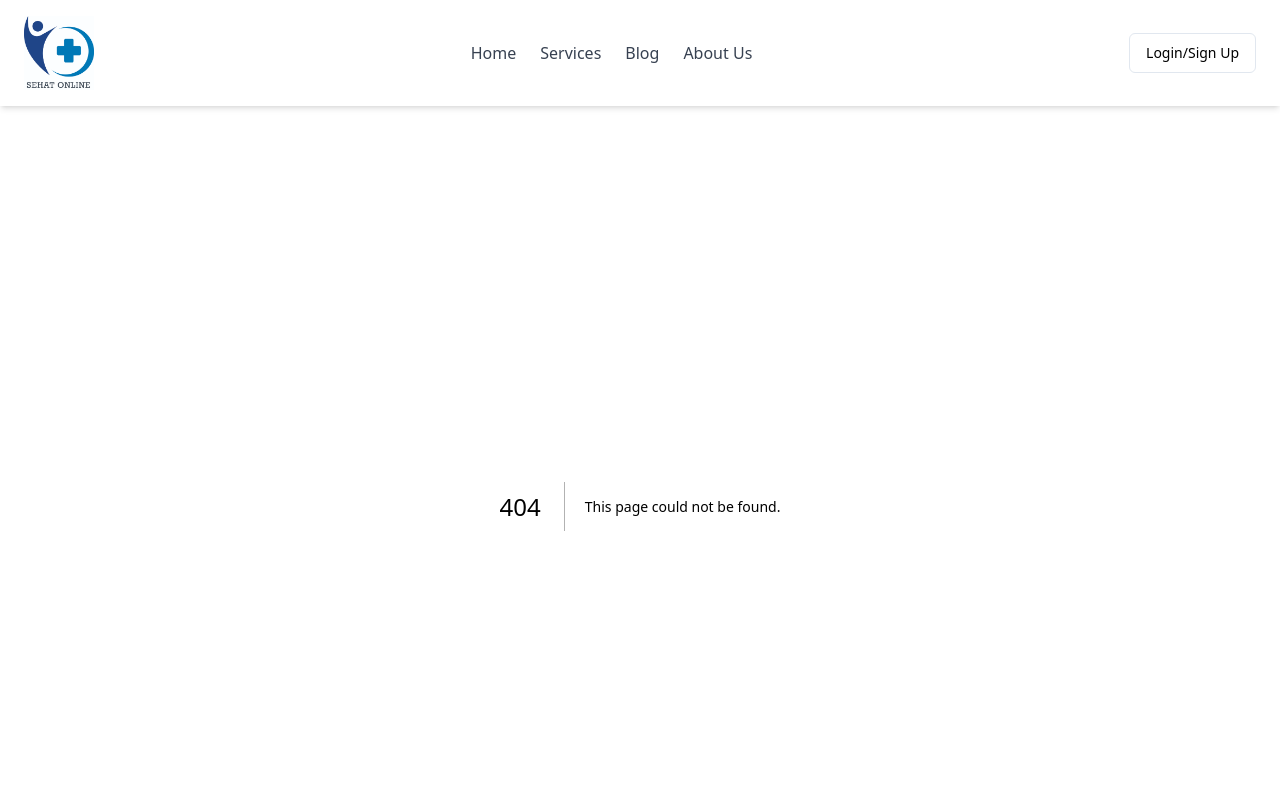
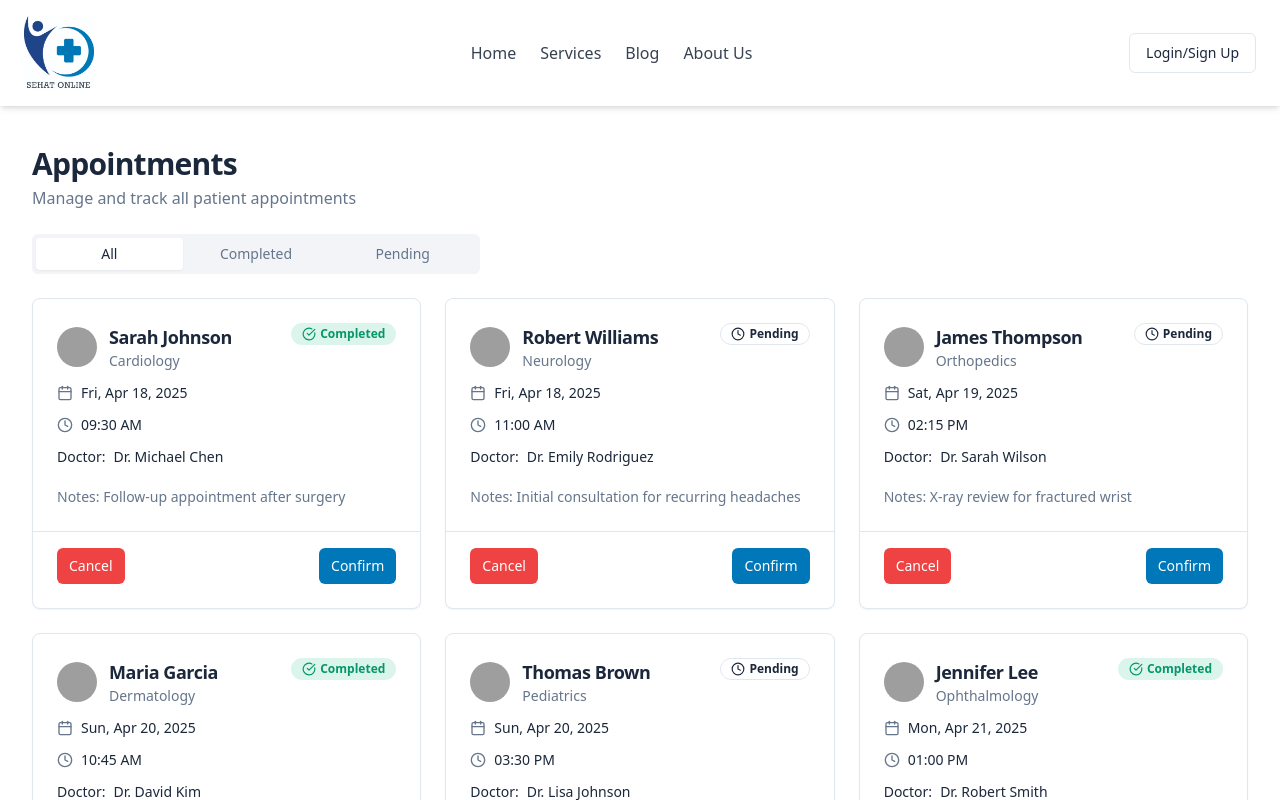
Before and after one commit to Fatima-Raees/SehatOnlineFrontend, a Next.js app: page /Doctor/appointments in a window 1280 px wide. Before the commit this address had no page. Shown: the top 800 px of the page. Built offline with nearby package versions, Linux system fonts and the light colour scheme; grey boxes are pictures that could not be loaded; a web font is replaced by a local one.

Commit message:
Added Appointments Page

```diff
--- a/package.json
+++ b/package.json
@@ -22,6 +22,7 @@
     "@radix-ui/react-label": "^2.1.2",
     "@radix-ui/react-select": "^2.1.6",
     "@radix-ui/react-slot": "^1.1.2",
+    "@radix-ui/react-tabs": "^1.1.5",
     "axios": "^1.8.4",
     "class-variance-authority": "^0.7.1",
     "clsx": "^2.1.1",
--- /dev/null
+++ b/src/app/Doctor/appointments/page.tsx
@@ -0,0 +1,208 @@
+"use client"
+
+import { useState } from "react"
+import { Calendar, Clock, CheckCircle, AlertCircle } from "lucide-react"
+import { Tabs, TabsContent, TabsList, TabsTrigger } from "@/components/ui/tabs"
+import { Card, CardContent, CardDescription, CardFooter, CardHeader, CardTitle } from "@/components/ui/card"
+import { Badge } from "@/components/ui/badge"
+import { Button } from "@/components/ui/button"
+import { Avatar, AvatarFallback, AvatarImage } from "@/components/ui/avatar"
+
+
+type Appointment = {
+  id: number
+  patientName: string
+  patientImage: string
+  date: string
+  time: string
+  doctor: string
+  department: string
+  status: "pending" | "completed" // you can also add "cancelled" if needed
+  notes: string
+}
+// Mock appointment data
+const appointments: Appointment[] = [
+  {
+    id: 1,
+    patientName: "Sarah Johnson",
+    patientImage: "/placeholder.svg?height=40&width=40",
+    date: "2025-04-18",
+    time: "09:30 AM",
+    doctor: "Dr. Michael Chen",
+    department: "Cardiology",
+    status: "completed",
+    notes: "Follow-up appointment after surgery",
+  },
+  {
+    id: 2,
+    patientName: "Robert Williams",
+    patientImage: "/placeholder.svg?height=40&width=40",
+    date: "2025-04-18",
+    time: "11:00 AM",
+    doctor: "Dr. Emily Rodriguez",
+    department: "Neurology",
+    status: "pending",
+    notes: "Initial consultation for recurring headaches",
+  },
+  {
+    id: 3,
+    patientName: "James Thompson",
+    patientImage: "/placeholder.svg?height=40&width=40",
+    date: "2025-04-19",
+    time: "02:15 PM",
+    doctor: "Dr. Sarah Wilson",
+    department: "Orthopedics",
+    status: "pending",
+    notes: "X-ray review for fractured wrist",
+  },
+  {
+    id: 4,
+    patientName: "Maria Garcia",
+    patientImage: "/placeholder.svg?height=40&width=40",
+    date: "2025-04-20",
+    time: "10:45 AM",
+    doctor: "Dr. David Kim",
+    department: "Dermatology",
+    status: "completed",
+    notes: "Skin condition follow-up",
+  },
+  {
+    id: 5,
+    patientName: "Thomas Brown",
+    patientImage: "/placeholder.svg?height=40&width=40",
+    date: "2025-04-20",
+    time: "03:30 PM",
+    doctor: "Dr. Lisa Johnson",
+    department: "Pediatrics",
+    status: "pending",
+    notes: "Annual checkup",
+  },
+  {
+    id: 6,
+    patientName: "Jennifer Lee",
+    patientImage: "/placeholder.svg?height=40&width=40",
+    date: "2025-04-21",
+    time: "01:00 PM",
+    doctor: "Dr. Robert Smith",
+    department: "Ophthalmology",
+    status: "completed",
+    notes: "Vision test and prescription update",
+  },
+]
+
+export default function AppointmentsPage() {
+  const [activeTab, setActiveTab] = useState("all")
+
+  // Filter appointments based on active tab
+  const filteredAppointments = appointments.filter((appointment) => {
+    if (activeTab === "all") return true
+    return appointment.status === activeTab
+  })
+
+  return (
+    <div className="container py-10 max-w-7xl mx-auto">
+      <div className="flex flex-col gap-6">
+        <div>
+          <h1 className="text-3xl font-bold tracking-tight">Appointments</h1>
+          <p className="text-muted-foreground mt-1">Manage and track all patient appointments</p>
+        </div>
+
+        <Tabs defaultValue="all" className="w-full" onValueChange={setActiveTab}>
+          <TabsList className="grid w-full grid-cols-3 max-w-md">
+            <TabsTrigger value="all">All</TabsTrigger>
+            <TabsTrigger value="completed">Completed</TabsTrigger>
+            <TabsTrigger value="pending">Pending</TabsTrigger>
+          </TabsList>
+
+          <TabsContent value={activeTab} className="mt-6">
+            <div className="grid grid-cols-1 md:grid-cols-2 lg:grid-cols-3 gap-6">
+              {filteredAppointments.map((appointment) => (
+                <AppointmentCard key={appointment.id} appointment={appointment} />
+              ))}
+
+              {filteredAppointments.length === 0 && (
+                <div className="col-span-full flex flex-col items-center justify-center py-12 text-center">
+                  <AlertCircle className="h-12 w-12 text-muted-foreground mb-4" />
+                  <h3 className="text-lg font-medium">No appointments found</h3>
+                  <p className="text-muted-foreground mt-1">
+                    There are no {activeTab !== "all" ? activeTab : ""} appointments to display.
+                  </p>
+                </div>
+              )}
+            </div>
+          </TabsContent>
+        </Tabs>
+      </div>
+    </div>
+  )
+}
+
+function AppointmentCard({ appointment }: { appointment: Appointment }) {
+  return (
+    <Card className="overflow-hidden">
+      <CardHeader className="pb-3">
+        <div className="flex justify-between items-start">
+          <div className="flex items-center gap-3">
+            <Avatar>
+              <AvatarImage src={appointment.patientImage || "/placeholder.svg"} alt={appointment.patientName} />
+              <AvatarFallback>
+                {appointment.patientName
+                  .split(" ")
+                  .map((n) => n[0])
+                  .join("")}
+              </AvatarFallback>
+            </Avatar>
+            <div>
+              <CardTitle className="text-lg">{appointment.patientName}</CardTitle>
+              <CardDescription>{appointment.department}</CardDescription>
+            </div>
+          </div>
+          <Badge variant={appointment.status === "completed" ? "success" : "outline"}>
+            {appointment.status === "completed" ? (
+              <CheckCircle className="h-3.5 w-3.5 mr-1" />
+            ) : (
+              <Clock className="h-3.5 w-3.5 mr-1" />
+            )}
+            {appointment.status.charAt(0).toUpperCase() + appointment.status.slice(1)}
+          </Badge>
+        </div>
+      </CardHeader>
+      <CardContent>
+        <div className="grid gap-3">
+          <div className="flex items-center gap-2">
+            <Calendar className="h-4 w-4 text-muted-foreground" />
+            <span className="text-sm">
+              {new Date(appointment.date).toLocaleDateString("en-US", {
+                weekday: "short",
+                month: "short",
+                day: "numeric",
+                year: "numeric",
+              })}
+            </span>
+          </div>
+          <div className="flex items-center gap-2">
+            <Clock className="h-4 w-4 text-muted-foreground" />
+            <span className="text-sm">{appointment.time}</span>
+          </div>
+          <div className="flex items-center gap-2">
+            <span className="text-sm font-medium">Doctor:</span>
+            <span className="text-sm">{appointment.doctor}</span>
+          </div>
+          {appointment.notes && (
+            <div className="mt-2 text-sm text-muted-foreground">
+              <span className="font-medium">Notes:</span> {appointment.notes}
+            </div>
+          )}
+        </div>
+      </CardContent>
+      <CardFooter className="border-t pt-4 flex justify-between">
+        <Button variant="destructive" size="sm">
+          Cancel
+        </Button>
+        <Button variant="default" size="sm">
+          Confirm
+        </Button>
+      </CardFooter>
+    </Card>
+  )
+}
--- a/src/components/ui/badge.tsx
+++ b/src/components/ui/badge.tsx
@@ -12,6 +12,7 @@ const badgeVariants = cva(
         secondary: "border-transparent bg-secondary text-secondary-foreground hover:bg-secondary/80",
         destructive: "border-transparent bg-destructive text-destructive-foreground hover:bg-destructive/80",
         outline: "text-foreground",
+        success: "border-transparent bg-emerald-500/15 text-emerald-600 hover:bg-emerald-500/25",
       },
     },
     defaultVariants: {
--- /dev/null
+++ b/src/components/ui/tabs.tsx
@@ -0,0 +1,55 @@
+"use client"
+
+import * as React from "react"
+import * as TabsPrimitive from "@radix-ui/react-tabs"
+
+import { cn } from "@/lib/utils"
+
+const Tabs = TabsPrimitive.Root
+
+const TabsList = React.forwardRef<
+  React.ElementRef<typeof TabsPrimitive.List>,
+  React.ComponentPropsWithoutRef<typeof TabsPrimitive.List>
+>(({ className, ...props }, ref) => (
+  <TabsPrimitive.List
+    ref={ref}
+    className={cn(
+      "inline-flex h-10 items-center justify-center rounded-md bg-muted p-1 text-muted-foreground",
+      className
+    )}
+    {...props}
+  />
+))
+TabsList.displayName = TabsPrimitive.List.displayName
+
+const TabsTrigger = React.forwardRef<
+  React.ElementRef<typeof TabsPrimitive.Trigger>,
+  React.ComponentPropsWithoutRef<typeof TabsPrimitive.Trigger>
+>(({ className, ...props }, ref) => (
+  <TabsPrimitive.Trigger
+    ref={ref}
+    className={cn(
+      "inline-flex items-center justify-center whitespace-nowrap rounded-sm px-3 py-1.5 text-sm font-medium ring-offset-background transition-all focus-visible:outline-none focus-visible:ring-2 focus-visible:ring-ring focus-visible:ring-offset-2 disabled:pointer-events-none disabled:opacity-50 data-[state=active]:bg-background data-[state=active]:text-foreground data-[state=active]:shadow-sm",
+      className
+    )}
+    {...props}
+  />
+))
+TabsTrigger.displayName = TabsPrimitive.Trigger.displayName
+
+const TabsContent = React.forwardRef<
+  React.ElementRef<typeof TabsPrimitive.Content>,
+  React.ComponentPropsWithoutRef<typeof TabsPrimitive.Content>
+>(({ className, ...props }, ref) => (
+  <TabsPrimitive.Content
+    ref={ref}
+    className={cn(
+      "mt-2 ring-offset-background focus-visible:outline-none focus-visible:ring-2 focus-visible:ring-ring focus-visible:ring-offset-2",
+      className
+    )}
+    {...props}
+  />
+))
+TabsContent.displayName = TabsPrimitive.Content.displayName
+
+export { Tabs, TabsList, TabsTrigger, TabsContent }
```
Also changed, not shown: 1 other file (tests, documents, lock files or other folders).
